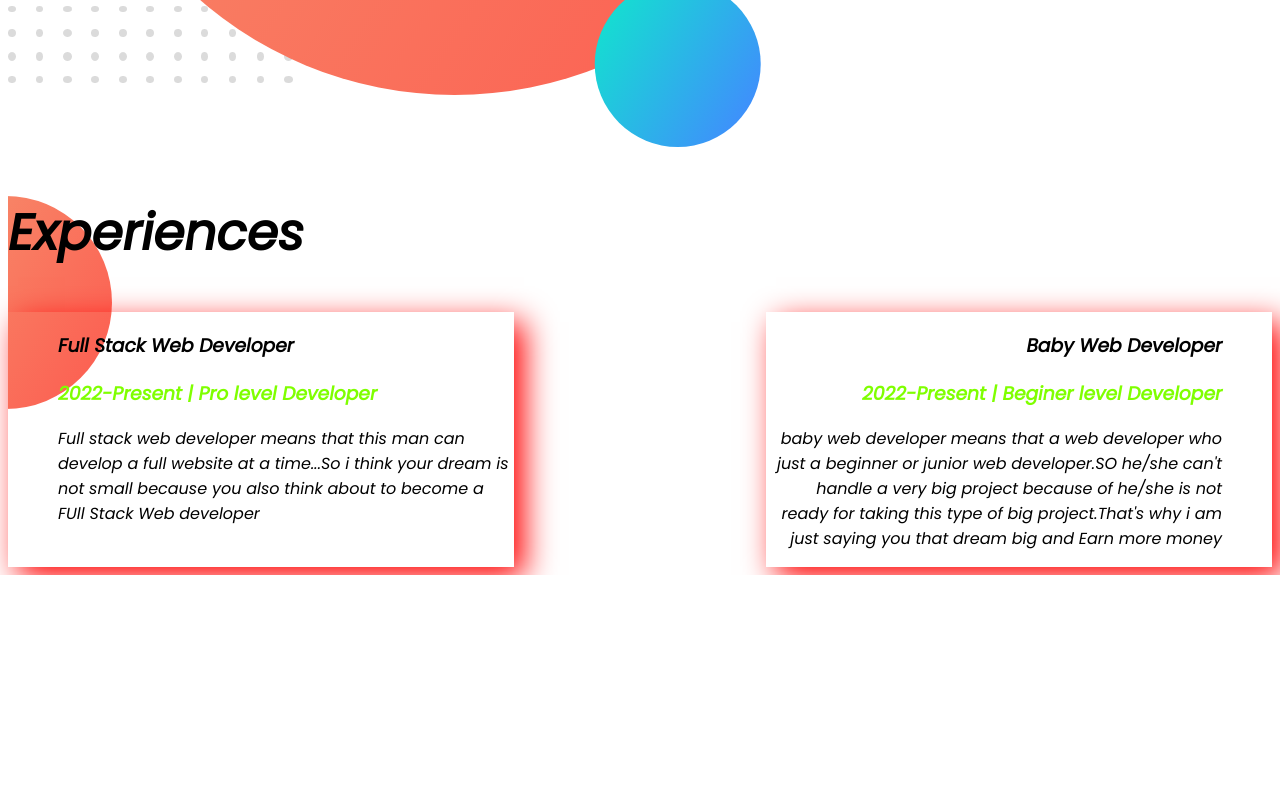
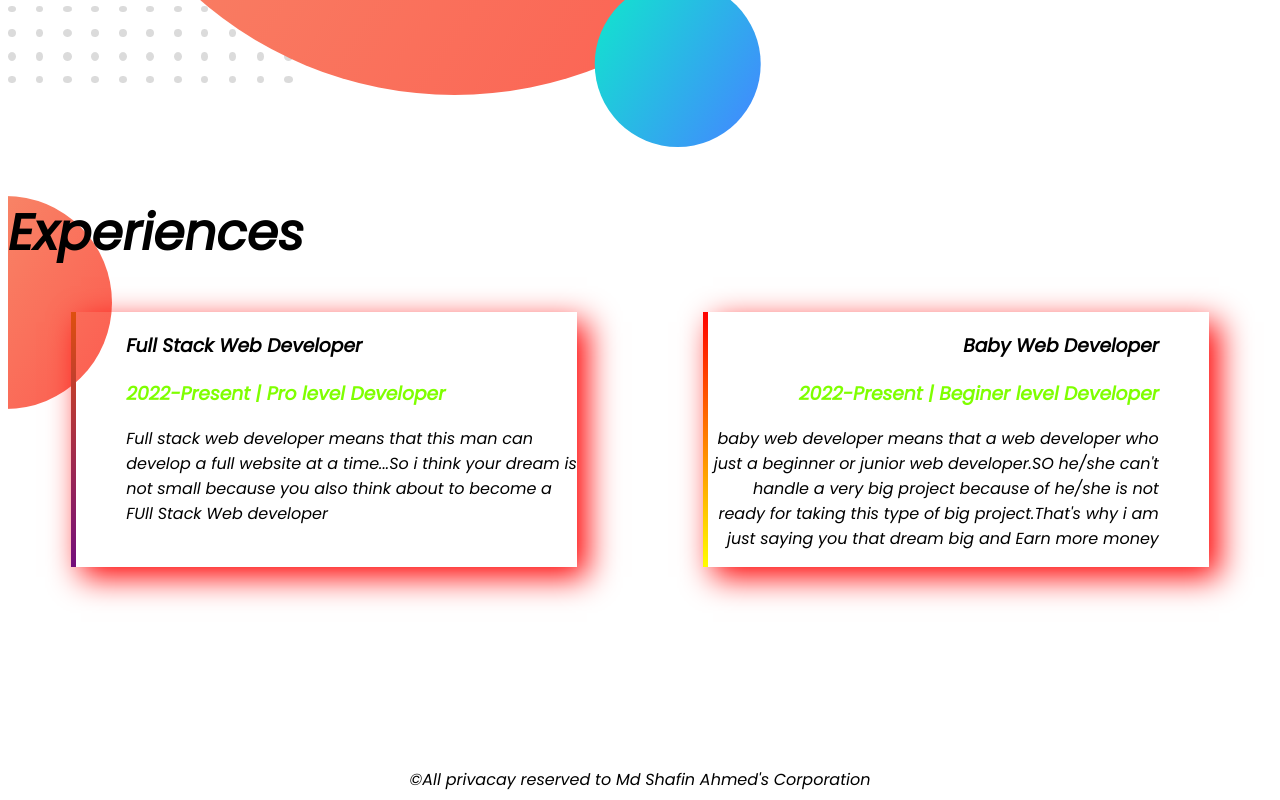
Before and after one commit to ShafinRME/developer-portfolio, a plain HTML site: page index.html in a window 1280 px wide. Shown: the part 1403-2203 px from the top of the page. Before the commit the page ends 1978 px from the top, so only its background shows below. Drawn offline with Linux system fonts and the light colour scheme.

Commit message:
first website

```diff
--- a/index.html
+++ b/index.html
@@ -19,7 +19,8 @@
             <h1> <span class="color">Shafin Ahmed's</span>World!</h1>
             <h3>DEADLINER,HAPPY-LIFE</h3>
             <p>Hi i am deadliner.That's why you can misunderstand me.But RETHINK for a 1 minitue.Because becoming a
-                deadliner is not a bad practice.Because this moment you feel more pressure, that's why you put your best
+                deadliner is not a bad practice.Because this moment you feel more pressure, that's why you put your
+                best
                 input for getting best output.So best of LUCK...</p>
             <a class="link-button" target="_blank" href="https://www.linkedin.com/in/shafin-ahmed-8b6835228/">HIRE
                 ME</a>
@@ -76,6 +77,7 @@
             </div>
         </div>
     </section>
+    <footer class="foter">©All privacay reserved to Md Shafin Ahmed's Corporation</footer>
 </body>
 
 </html>
--- a/style.css
+++ b/style.css
@@ -47,17 +47,25 @@ h1{
 }
 .lst1{
     width: 40%;
+    margin-left: 5%;
     margin-right: 5%;
     padding-left: 50px;
     box-shadow: 10px 10px 30px red;
+    border-left: 5px solid;
+    border-image: linear-gradient(rgb(223, 80, 14), rgb(115, 15, 124));
+    border-image-slice: 1;
 
 }
 .lst2{
     width: 40%;
-    margin-left: 15%;
+    margin-right: 5%;
+    margin-left: 5%;
     text-align: right;
     padding-right: 50px;
     box-shadow: 10px 10px 30px red;
+    border-left: 5px solid;
+    border-image: linear-gradient(red, yellow);
+    border-image-slice: 1;
 
 }
 .Ending-part{
@@ -66,3 +74,7 @@ h1{
 
 
 }
+.foter{
+    text-align: center;
+    margin-top: 200px;
+}
```
